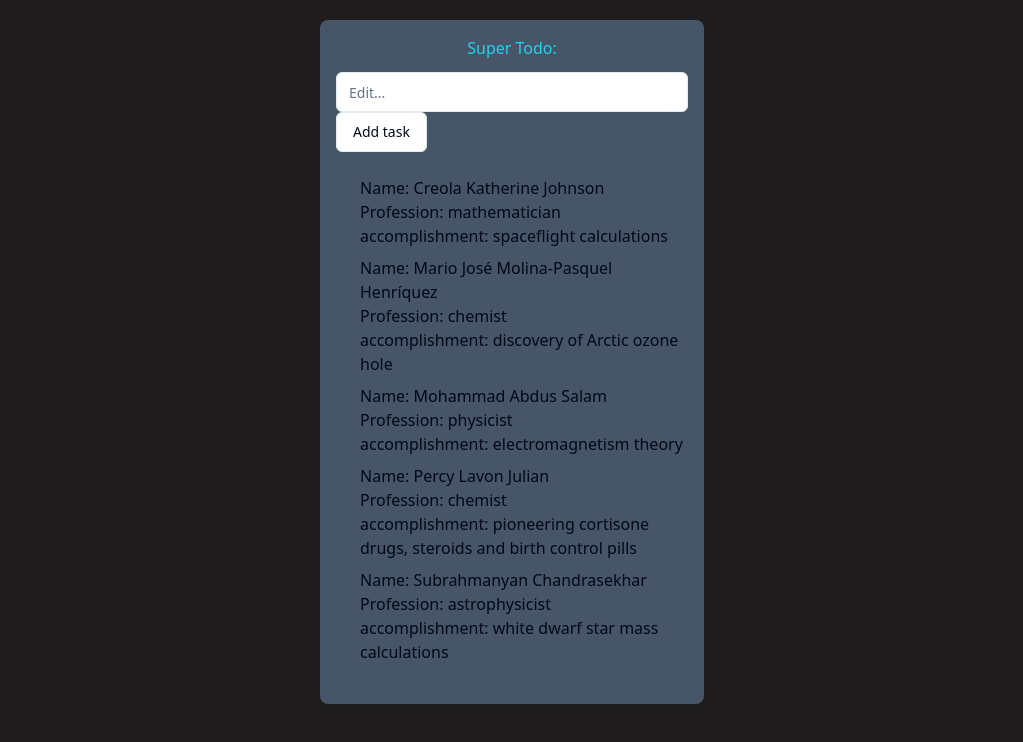
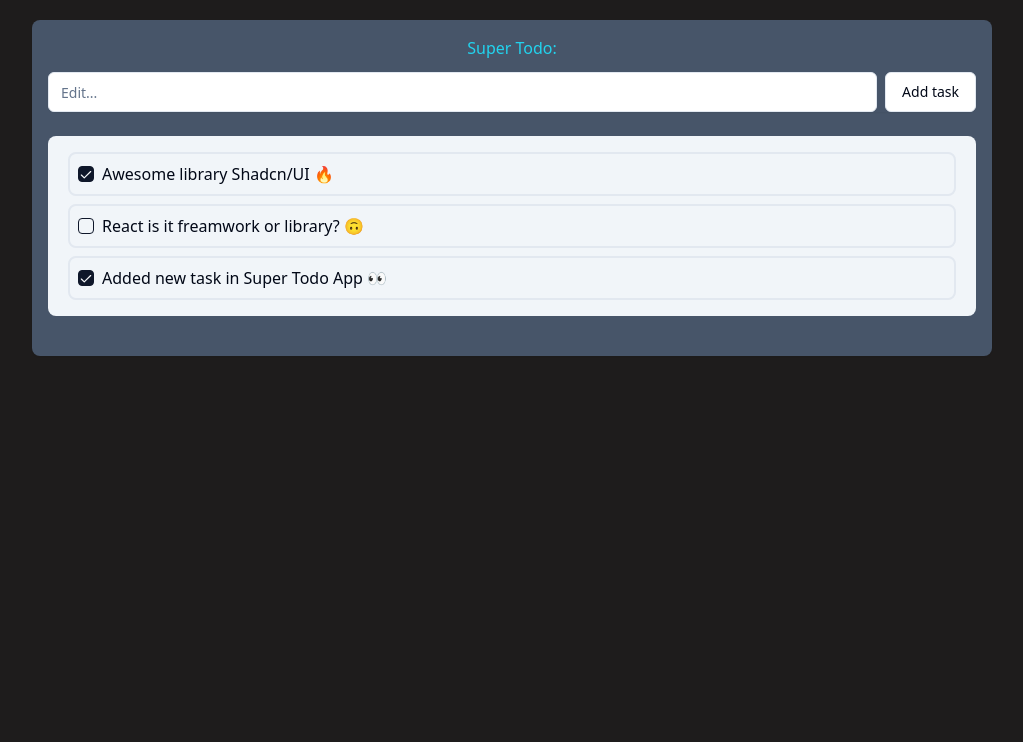
Before and after one commit to LuckyFoxCode/todo_react, a React (Vite) app: page / in a window 1280 px wide. Shown: the top 742 px of the page, without its empty margins (128-1151 px from the left). Built offline with nearby package versions, Linux system fonts and the light colour scheme.

Commit message:
Refactor: Custom components & add Checkbox component.

```diff
--- a/package.json
+++ b/package.json
@@ -11,6 +11,7 @@
   },
   "dependencies": {
     "@hookform/resolvers": "^3.3.3",
+    "@radix-ui/react-checkbox": "^1.0.4",
     "@radix-ui/react-label": "^2.0.2",
     "@radix-ui/react-slot": "^1.0.2",
     "class-variance-authority": "^0.7.0",
@@ -37,6 +38,7 @@
     "postcss": "^8.4.32",
     "tailwindcss": "^3.4.0",
     "typescript": "^5.2.2",
+    "uniqid": "^5.4.0",
     "vite": "^5.0.8"
   }
 }
--- a/src/App.tsx
+++ b/src/App.tsx
@@ -3,45 +3,16 @@ import { Card } from '@/components/ui/card';
 import { Input } from '@/components/ui/input';
 import { TodoList } from '@/components/TodoList';
 
-export interface PeopleProps {
-  id: number;
-  name: string;
-  profession: string;
-  accomplishment: string;
+export interface TodosProps {
+  id: string;
+  note: string;
+  isDone: boolean;
 }
 
-const people = [
-  {
-    id: 0, // Used in JSX as a key
-    name: 'Creola Katherine Johnson',
-    profession: 'mathematician',
-    accomplishment: 'spaceflight calculations',
-  },
-  {
-    id: 1, // Used in JSX as a key
-    name: 'Mario José Molina-Pasquel Henríquez',
-    profession: 'chemist',
-    accomplishment: 'discovery of Arctic ozone hole',
-  },
-  {
-    id: 2, // Used in JSX as a key
-    name: 'Mohammad Abdus Salam',
-    profession: 'physicist',
-    accomplishment: 'electromagnetism theory',
-  },
-  {
-    id: 3, // Used in JSX as a key
-    name: 'Percy Lavon Julian',
-    profession: 'chemist',
-    accomplishment:
-      'pioneering cortisone drugs, steroids and birth control pills',
-  },
-  {
-    id: 4, // Used in JSX as a key
-    name: 'Subrahmanyan Chandrasekhar',
-    profession: 'astrophysicist',
-    accomplishment: 'white dwarf star mass calculations',
-  },
+const todos: TodosProps[] = [
+  { id: '0', note: 'Awesome library Shadcn/UI 🔥', isDone: true },
+  { id: '1', note: 'React is it freamwork or library? 🙃', isDone: false },
+  { id: '3', note: 'Added new task in Super Todo App 👀', isDone: true },
 ];
 
 function App() {
@@ -49,10 +20,13 @@ function App() {
     console.log('Click');
   };
   return (
-    <Card className="w-96 bg-slate-600 border-none m-auto mt-5 p-4">
+    <Card className="w-3/4 bg-slate-600 border-none m-auto mt-5 p-4">
       <h1 className="text-center text-cyan-400 mb-3">Super Todo:</h1>
-      <Card className="bg-transparent border-none">
-        <Input placeholder="Edit..." className=" focus-visible:ring-cyan-400" />
+      <Card className="bg-transparent border-none flex">
+        <Input
+          placeholder="Edit..."
+          className=" focus-visible:ring-cyan-400 mr-2"
+        />
         <Button
           variant={'outline'}
           onClick={handlerClick}
@@ -61,7 +35,7 @@ function App() {
           Add task
         </Button>
       </Card>
-      <TodoList people={people} />
+      <TodoList todos={todos} />
     </Card>
   );
 }
--- a/src/components/TodoItem.tsx
+++ b/src/components/TodoItem.tsx
@@ -1,16 +1,16 @@
-import { PeopleProps } from '@/App';
+import { TodosProps } from '@/App';
+import { Checkbox } from './ui/checkbox';
 
 interface TodoItemProps {
-  person: PeopleProps;
+  task: TodosProps;
 }
 
-export const TodoItem: React.FC<TodoItemProps> = ({ person }) => {
-  const { name, profession, accomplishment } = person;
+export const TodoItem: React.FC<TodoItemProps> = ({ task }) => {
+  const { note, isDone } = task;
   return (
-    <li className="last:mb-0">
-      <h2>Name: {name} </h2>
-      <span>Profession: {profession}</span>
-      <p>accomplishment: {accomplishment}</p>
+    <li className=" p-2 last:mb-0 flex items-center border-2 rounded-lg">
+      <Checkbox className="mr-2 focus-visible:ring-cyan-400" checked={isDone} />
+      <p>{note}</p>
     </li>
   );
 };
--- a/src/components/TodoList.tsx
+++ b/src/components/TodoList.tsx
@@ -1,15 +1,15 @@
-import { PeopleProps } from '@/App';
+import { TodosProps } from '@/App';
 import { TodoItem } from './TodoItem';
 
 interface TodoListProps {
-  people: PeopleProps[];
+  todos: TodosProps[];
 }
 
-export const TodoList: React.FC<TodoListProps> = ({ people }) => {
+export const TodoList: React.FC<TodoListProps> = ({ todos }) => {
   return (
-    <ul className="my-6 ml-6 [&>li]:mb-2">
-      {([] && people).map((person) => (
-        <TodoItem key={person.id} person={person} />
+    <ul className="my-6 px-5 py-4 [&>li]:mb-2 bg-slate-100 rounded-lg">
+      {([] && todos).map((task) => (
+        <TodoItem key={task.id} task={task} />
       ))}
     </ul>
   );
--- /dev/null
+++ b/src/components/ui/checkbox.tsx
@@ -0,0 +1,28 @@
+import * as React from "react"
+import * as CheckboxPrimitive from "@radix-ui/react-checkbox"
+import { Check } from "lucide-react"
+
+import { cn } from "@/lib/utils"
+
+const Checkbox = React.forwardRef<
+  React.ElementRef<typeof CheckboxPrimitive.Root>,
+  React.ComponentPropsWithoutRef<typeof CheckboxPrimitive.Root>
+>(({ className, ...props }, ref) => (
+  <CheckboxPrimitive.Root
+    ref={ref}
+    className={cn(
+      "peer h-4 w-4 shrink-0 rounded-sm border border-primary ring-offset-background focus-visible:outline-none focus-visible:ring-2 focus-visible:ring-ring focus-visible:ring-offset-2 disabled:cursor-not-allowed disabled:opacity-50 data-[state=checked]:bg-primary data-[state=checked]:text-primary-foreground",
+      className
+    )}
+    {...props}
+  >
+    <CheckboxPrimitive.Indicator
+      className={cn("flex items-center justify-center text-current")}
+    >
+      <Check className="h-4 w-4" />
+    </CheckboxPrimitive.Indicator>
+  </CheckboxPrimitive.Root>
+))
+Checkbox.displayName = CheckboxPrimitive.Root.displayName
+
+export { Checkbox }
```
Also changed, not shown: 1 other file (tests, documents, lock files or other folders).
